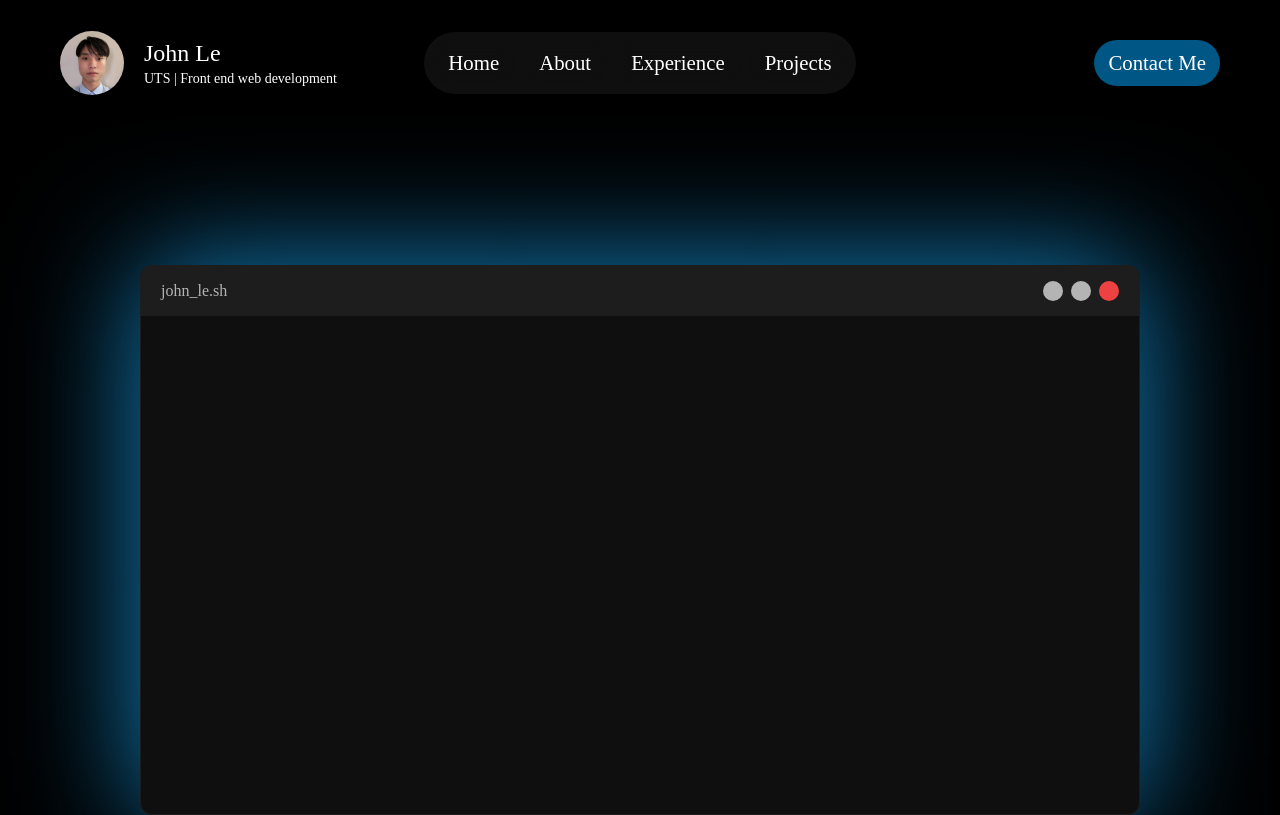
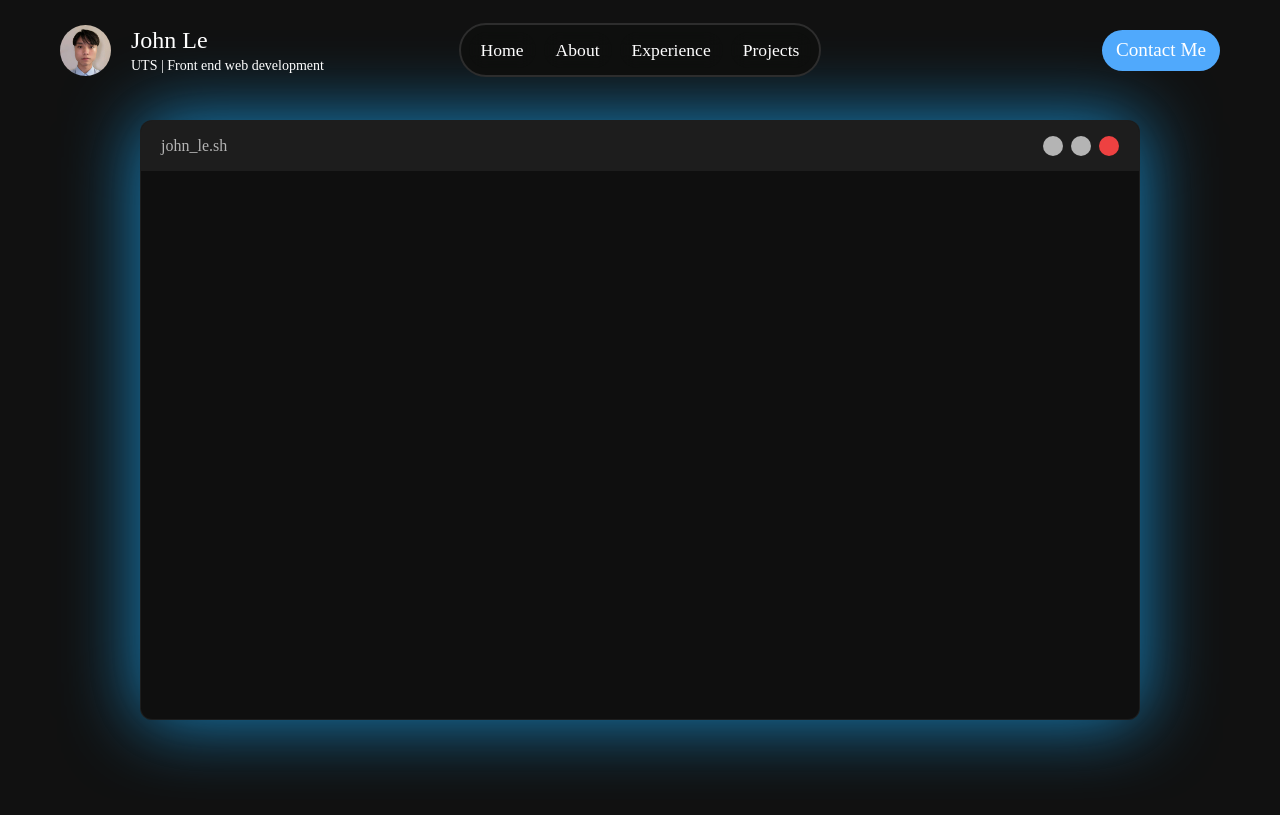
Before and after one commit to Primalpancake92/John-Le-React, a React app: page / in a window 1280 px wide. Built offline with nearby package versions, Linux system fonts and the light colour scheme; the HTML template or start-up script is replaced by a standard one; a web font is replaced by a local one.

Commit message:
added resume and maps for array like objects.

```diff
--- a/src/components/Navbar/Navbar.jsx
+++ b/src/components/Navbar/Navbar.jsx
@@ -2,11 +2,11 @@ import { NavLink } from "react-router-dom"
 
 function Avatar({ profile }) {
     return (
-        <NavLink to="/" className="text-[rgb(255,255,255)] text-[1.3rem] flex
+        <NavLink to="/" className="text-[rgb(255,255,255)] text-[1.2rem] flex
         items-center gap-5">
-            <div className="relative w-[64px] h-[64px] rounded-full shrink-0">
+            <div className="relative w-[51px] h-[51px] rounded-full shrink-0">
                 <img src="../src/assets/images/1741594104211.jpg"
-                className="w-[64px] h-[64px] rounded-full object-fit"></img>
+                className="w-[51px] h-[51px] rounded-full object-fit"></img>
             </div>
             <div className="relative flex flex-col text-sm">
                 <p className="text-2xl">{profile.name}</p>
@@ -19,12 +19,12 @@ function Avatar({ profile }) {
 function ContactNav({ path }) {
     return (
         <div className="px-[14px] border-[var(--secondary-color)]
-        bg-[rgba(0,166,255,0.52)] text-[white] h-[46px] flex items-center
+        bg-[var(--secondary-color)] text-[white] h-[41px] flex items-center
         justify-center backdrop-blur-lg rounded-full transition-all duration-300
         ease-in-out
-        hover:shadow-[inset_-1px_1px_3px_rgba(200,200,255,0.5),0_0px_15px_5px_rgba(25,165,241,0.5)]">
+        hover:shadow-[inset_-1px_1px_3px_rgba(200,200,255,0.5),0_0px_15px_5px_rgba(80,169,252,0.5)]">
             <NavLink to={path} className="
-            text-[1.3rem] text-[var(--font-color)]">
+            text-[1.2rem] text-[var(--font-color)]">
                 Contact Me
             </NavLink>
         </div>
@@ -38,14 +38,13 @@ function NavCentre({ links }) {
     }
 
     return (
-        <div className="rounded-full flex justify-center items-center gap-x-2
-        border-1 bg-[rgba(15,15,15)] h-[64px] px-[8px] hover:border-1 hover:border-[grey]
-        transition-all duration-300 ease-out antialiased backdrop-blur-md">
+        <div className="z-[5555555] rounded-full flex justify-center items-center gap-x-2
+        border-2 border-[rgb(45,45,45)] bg-[#0E0F0E] h-[54px] px-[8px] antialiased">
             {links.map((link) => (
                 <NavLink key={link.id} to={link.path}
                 className={({ isActive }) =>
-                `relative transition-all duration-500 ease-in-out px-4 py-2
-                flex text-[1.3rem]
+                `relative transition-all duration-500 ease-in-out px-3 py-[5px]
+                flex text-[1.1rem]
                 ${isActive ?
                 "text-white bg-[rgba(255,255,255,0.1)] backdrop-blur-m rounded-full\
                 shadow-[inset_-1px_1px_2px_rgba(255,255,255,0.5)]" :
@@ -74,7 +73,7 @@ function Navbar() {
     }
 
     return (
-        <nav className="relative h-[125px] w-full bg-[rgba(0,0,0,0.6)] flex
+        <nav className="z-[500] relative h-[100px] w-full flex flex-row
         px-15 items-center justify-center">
             <div className="w-full grid grid-cols-3 items-center">
                 <div className="justify-self-start">
--- a/src/index.css
+++ b/src/index.css
@@ -6,13 +6,13 @@
 }
 
 :root{
-  --primary-color: black;
-  --secondary-color: rgb(25, 165, 241);
-  --tertiary-color: rgb(140, 0, 255);
+  --primary-color: rgb(17, 17, 17);
+  --secondary-color: rgb(80, 169, 252);
+  --tertiary-color: rgba(137, 46, 211, 0.773);
   --font-color: white;
 }
 
 body{
-  background-color: black;
+  background-color: var(--primary-color);
   font-family: "Google Sans";
 }
--- a/src/pages/Experience/Experience.jsx
+++ b/src/pages/Experience/Experience.jsx
@@ -1,5 +1,5 @@
 export default function Experience () {
     return (
-        <h1>This is the experience page</h1>
+        <h1 className="text-white">This is the experience page</h1>
     )
 }
--- a/src/pages/Hero/Hero.jsx
+++ b/src/pages/Hero/Hero.jsx
@@ -1,11 +1,11 @@
-function NavigationPanel({ iterations, appName }) {
+function NavigationPanel({ appName }) {
     return (
         <div className="relative w-full h-[50px] rounded-t-[11px] flex
             justify-end items-center bg-[rgb(45,45,45,0.5)] px-5 gap-[8px]">
             <div className="left-0 w-full text-[rgb(180,180,180)]">
                 {appName}
             </div>
-            {Array.from({length: iterations}, (_, index) =>
+            {Array.from({length: 3}, (_, index) =>
                 (index == 2) ? (
                     <div key={index} className="h-[20px] w-[20px]
                     bg-[rgb(238,65,65)] rounded-full shrink-0"></div>
@@ -26,17 +26,18 @@ function TerminalText() {
 
 function Bash() {
     return (
-        <div className="relative mt-35 border-1 h-[550px] w-[1000px] border-[rgb(45,45,45,0.5)]
+        <div className="relative mb-15 border-1 h-[600px] w-[1000px] border-[rgb(45,45,45,0.5)]
         rounded-xl flex flex-col bg-[rgb(15,15,15)]
-        shadow-[0px_0px_125px_1px_rgba(25,165,241,0.8)]">
-            <NavigationPanel iterations={3} appName={"john_le.sh"} />
+        shadow-[0px_0px_75px_1px_rgba(25,165,241,0.8)]">
+            <NavigationPanel appName={"john_le.sh"} />
         </div>
     );
 }
 
 function Hero() {
     return (
-        <div className="h-max max-h-screen w-full flex justify-center items-center flex-col">
+        <div className="h-[calc(100vh-100px)] w-full flex justify-center
+        items-center">
             <Bash />
         </div>
     );
--- a/src/pages/Home/Home.jsx
+++ b/src/pages/Home/Home.jsx
@@ -1,7 +1,104 @@
+import { NavLink } from "react-router-dom"
+import resume from "../../assets/Resume/John_Le_CV_2026.pdf"
+import pfp from "../../assets/images/IMG_2247.jpeg"
+
+function HomeSection({ children }) {
+    return (
+        <section className="flex flex-row items-center justify-center
+        h-[calc(100vh-100px)] w-full">
+            <div className="flex flex-row mb-20 gap-[10em] items-center">
+                {children}
+            </div>
+        </section>
+    );
+}
+
+function HomeImage({ src }) {
+    return (
+        <div className="w-[400px] rounded-[30px] shrink-0">
+            <img src={src}
+            className="object-fit rounded-[30px]"></img>
+            <HomeDots />
+        </div>
+    );
+}
+
+function HomeActions() {
+    const btnInfo = [
+        {id: 1, name: "Resume", file: resume},
+        {id: 2, name: "Contact", path:"/John/Contact"}
+    ]
+
+    return (
+        <div className="w-full h-full gap-[15px] flex flex-row mt-10">
+            {btnInfo.map((btn) =>
+                btn.name === "Contact" ? (
+                    <NavLink key={btn.id} to={btn.path} className="rounded-full
+                    flex items-center justify-center bg-white text-black px-4
+                    py-1.5 text-lg">
+                        {btn.name}
+                    </NavLink>
+                ) : (
+                    <a key={btn.id} href={btn.file} download className="
+                    transition-all duration-300 ease-in-out
+                    rounded-full flex justify-center items-center bg-[var(--secondary-color)]
+                    text-black px-4 py-1.5 text-lg hover:cursor-pointer
+                    hover:shadow-[0px_0px_15px_1px_var(--secondary-color)] hover:scale-105">
+                        {btn.name}
+                    </a>
+                )
+            )}
+        </div>
+    );
+}
+
+function HomeDots() {
+    return (
+        <div className="absolute">
+            {Array.from({length: 3}, (_, index) =>
+                (index === 1) ? (
+                    <div className="absolute w-[15px] h-[15px] bg-[var(--tertiary-color)] bottom-[5rem]"></div>
+                ) : (
+                    <div className="w-[5px] h-[5px] bg-[var(--secondary-color)]"></div>
+                )
+            )}
+        </div>
+    );
+}
+
+function HomeText() {
+    return (
+        <div className="w-[600px] h-[full] p-0 m-0 text-white">
+            <h1 className="text-[4rem] font-bold">
+                Hi, I'm
+                <span className="bg-clip-text text-transparent
+                bg-gradient-to-br from-[var(--secondary-color)]
+                from-[35%] to-[var(--tertiary-color)]"> John Le</span>
+            </h1>
+            <h2 className="text-[3rem] font-medium mb-5">
+                Frontend Developer
+            </h2>
+            <p>
+                I am a third year Science student
+                aspiring to be a frontend developer who specialises
+                in React.js. I aim to create and designs UIs that are
+                user friendly and  engaging, with a strong sense of
+                attention to detail.
+            </p>
+            <br></br>
+            <p>
+                Sydney, Australia
+            </p>
+            <HomeActions />
+        </div>
+    );
+}
+
 export default function Home() {
     return (
-        <div>
-            <h1>This is the home page.</h1>
-        </div>
-    )
+        <HomeSection>
+            <HomeText />
+            <HomeImage src={pfp} />
+        </HomeSection>
+    );
 }
```
Also changed, not shown: 1 other file (tests, documents, lock files or other folders).
